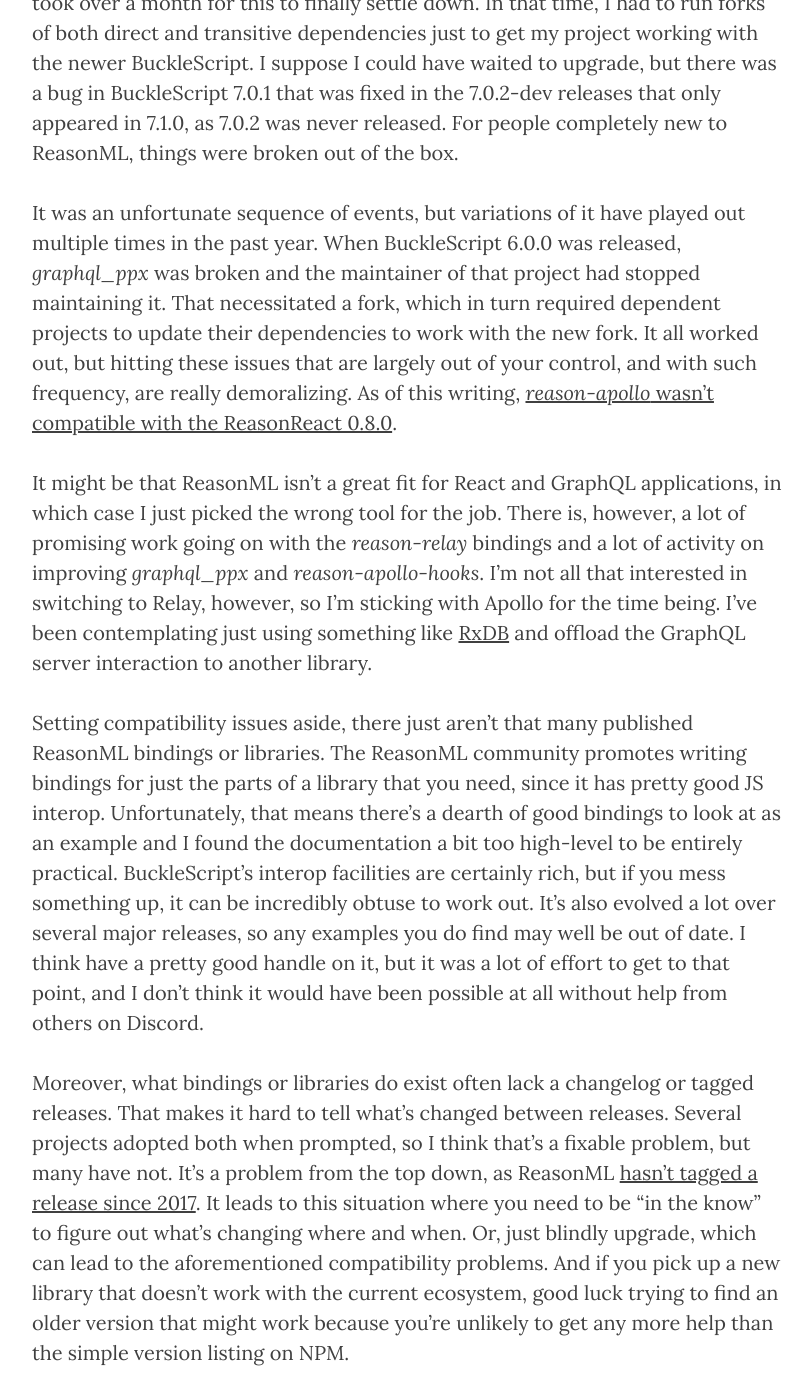
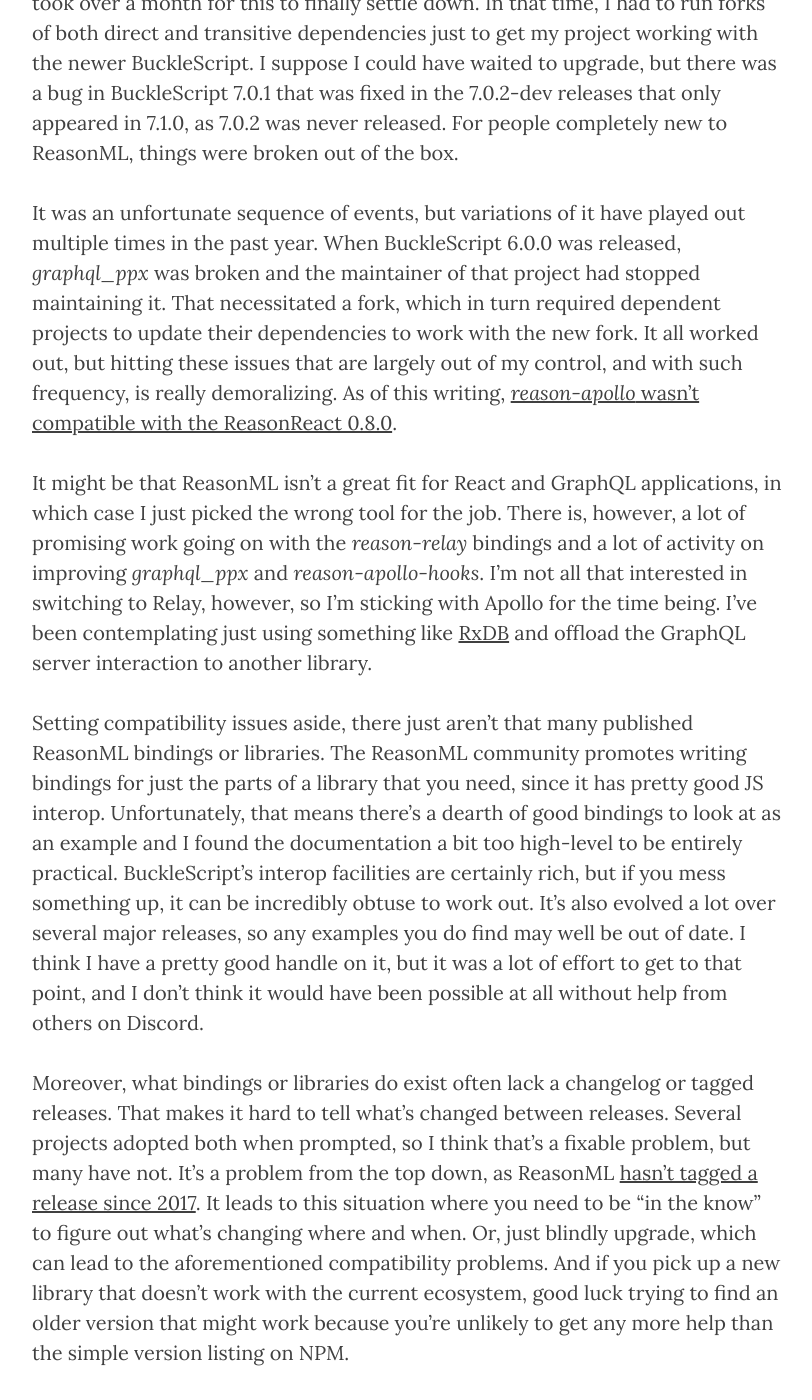
Before and after one commit to nirvdrum/nirvdrum.com, a Jekyll site: the page built from _posts/2020-08-20-reflections-on-reasonml.md, in a window 1280 px wide and 1400 px high, scrolled down 3513 px. Shown: the whole window, without its empty margins (233-1045 px from the left). Built offline with Jekyll 4.4.1, drawn with Linux system fonts in a browser that asks for light colours; nearby versions of some CDN libraries; comment, search, counter and statistics services are not loaded.

Commit message:
Fix some grammar in the ReasonML post.

```diff
--- a/_posts/2020-08-20-reflections-on-reasonml.md
+++ b/_posts/2020-08-20-reflections-on-reasonml.md
@@ -100,7 +100,7 @@
 It was an unfortunate sequence of events, but variations of it have played out multiple times in the past year.
 When BuckleScript 6.0.0 was released, _graphql_ppx_ was broken and the maintainer of that project had stopped maintaining it.
 That necessitated a fork, which in turn required dependent projects to update their dependencies to work with the new fork.
-It all worked out, but hitting these issues that are largely out of your control, and with such frequency, are really demoralizing.
+It all worked out, but hitting these issues that are largely out of my control, and with such frequency, is really demoralizing.
 As of this writing, [_reason-apollo_ wasn't compatible with the ReasonReact 0.8.0](https://github.com/apollographql/reason-apollo/issues/246).
 
 It might be that ReasonML isn't a great fit for React and GraphQL applications, in which case I just picked the wrong tool for the job.
@@ -113,7 +113,7 @@
 Unfortunately, that means there's a dearth of good bindings to look at as an example and I found the documentation a bit too high-level to be entirely practical.
 BuckleScript's interop facilities are certainly rich, but if you mess something up, it can be incredibly obtuse to work out.
 It's also evolved a lot over several major releases, so any examples you do find may well be out of date.
-I think have a pretty good handle on it, but it was a lot of effort to get to that point, and I don't think it would have been possible at all without help from others on Discord.
+I think I have a pretty good handle on it, but it was a lot of effort to get to that point, and I don't think it would have been possible at all without help from others on Discord.
 
 Moreover, what bindings or libraries do exist often lack a changelog or tagged releases.
 That makes it hard to tell what's changed between releases.
```
